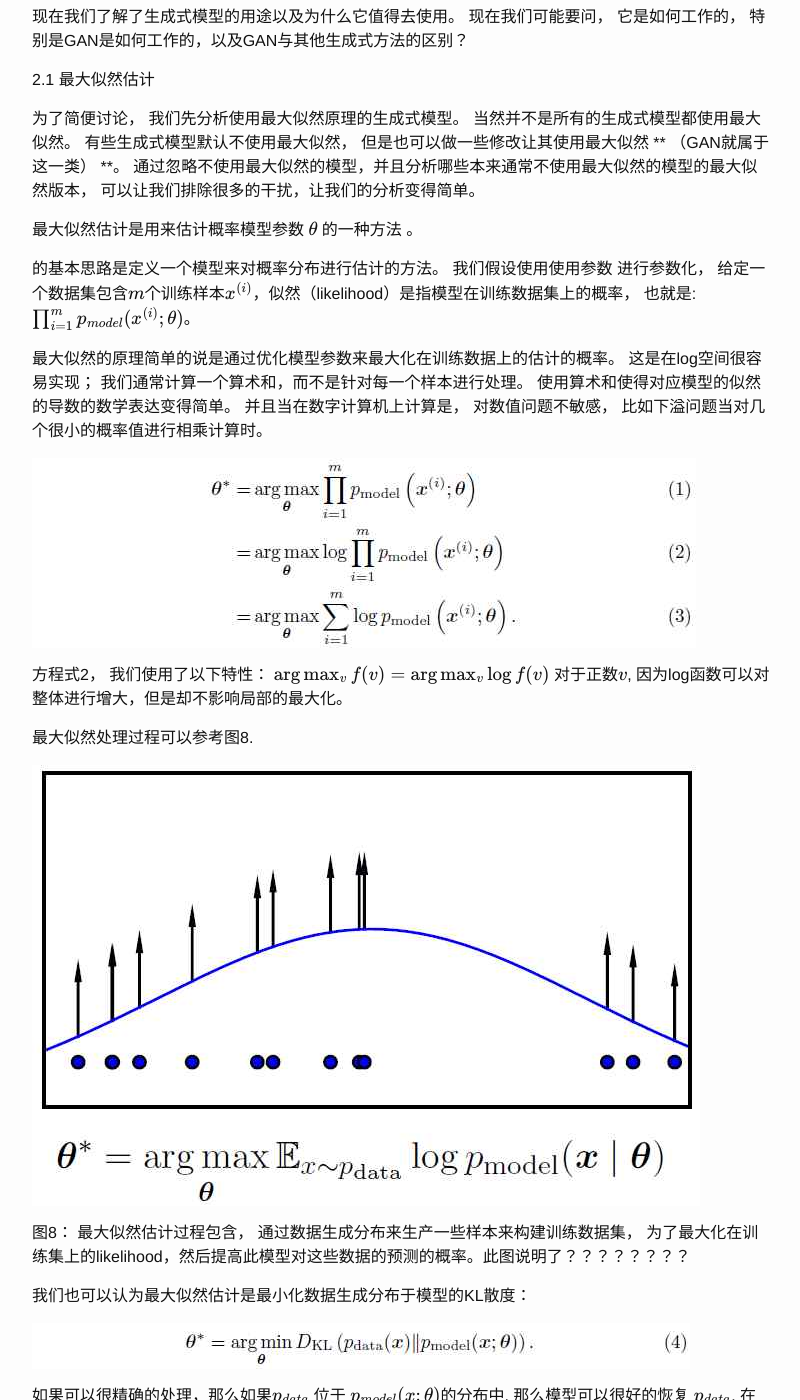
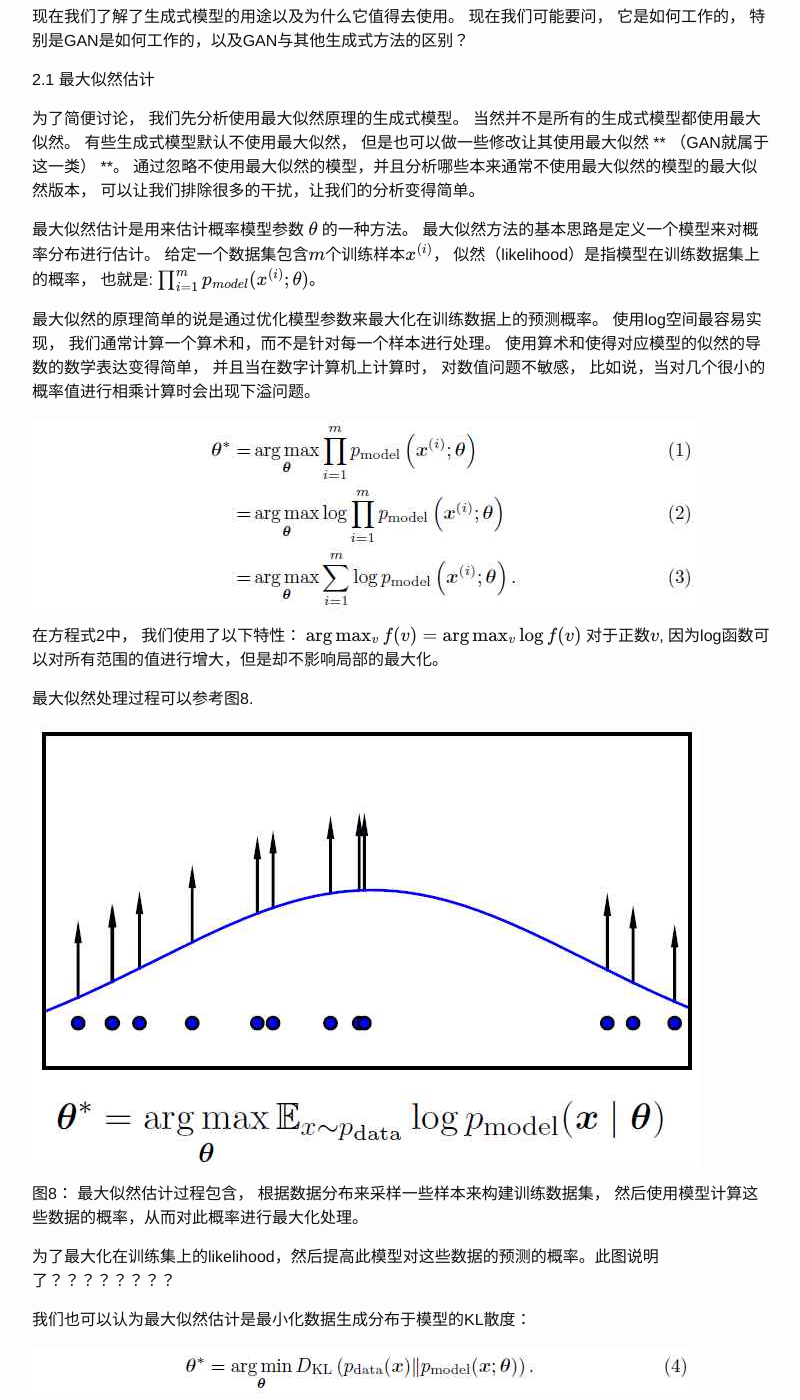
Before and after one commit to sinpycn/sinpycn.github.io, a Jekyll site: the page built from _posts/research/2017-04-29-NIPS2016 GAN Tutorial-:-How-do-generative-models-work.md, in a window 1280 px wide and 1400 px high, scrolled down 276 px. Shown: the whole window, without its empty margins (238-1038 px from the left). Built offline with Jekyll 4.4.1, drawn with Linux system fonts in a browser that asks for light colours; formulas are drawn with MathJax 3.

Commit message:
Update 2017-04-29-NIPS2016 GAN Tutorial-:-How-do-generative-models-work.md

```diff
--- a/_posts/research/2017-04-29-NIPS2016 GAN Tutorial-:-How-do-generative-models-work.md
+++ b/_posts/research/2017-04-29-NIPS2016 GAN Tutorial-:-How-do-generative-models-work.md
@@ -13,23 +13,27 @@ mathjax: true
 为了简便讨论， 我们先分析使用最大似然原理的生成式模型。 当然并不是所有的生成式模型都使用最大似然。 有些生成式模型默认不使用最大似然， 但是也可以做一些修改让其使用最大似然 ** （GAN就属于这一类） **。
 通过忽略不使用最大似然的模型，并且分析哪些本来通常不使用最大似然的模型的最大似然版本， 可以让我们排除很多的干扰，让我们的分析变得简单。
 
-最大似然估计是用来估计概率模型参数 $$\theta$$ 的一种方法 。
+最大似然估计是用来估计概率模型参数 $$\theta$$ 的一种方法。 最大似然方法的基本思路是定义一个模型来对概率分布进行估计。
+给定一个数据集包含$$m$$个训练样本$$x^{(i)}$$， 似然（likelihood）是指模型在训练数据集上的概率， 也就是: $$\prod_{i=1}^{m}p_{model}(x^{(i)};\theta)$$。
 
-的基本思路是定义一个模型来对概率分布进行估计的方法。 我们假设使用使用参数  进行参数化， 给定一个数据集包含$$m$$个训练样本$$x^{(i)}$$，似然（likelihood）是指模型在训练数据集上的概率， 也就是: $$\prod_{i=1}^{m}p_{model}(x^{(i)};\theta)$$。
-
-最大似然的原理简单的说是通过优化模型参数来最大化在训练数据上的估计的概率。 这是在log空间很容易实现；
-我们通常计算一个算术和，而不是针对每一个样本进行处理。 使用算术和使得对应模型的似然的导数的数学表达变得简单。
-并且当在数字计算机上计算是， 对数值问题不敏感， 比如下溢问题当对几个很小的概率值进行相乘计算时。
+最大似然的原理简单的说是通过优化模型参数来最大化在训练数据上的预测概率。 使用log空间最容易实现， 我们通常计算一个算术和，而不是针对每一个样本进行处理。 使用算术和使得对应模型的似然的导数的数学表达变得简单，
+并且当在数字计算机上计算时， 对数值问题不敏感， 比如说，当对几个很小的概率值进行相乘计算时会出现下溢问题。
 
 ![Equation 1,2,3](/images/201704/28/eq01.jpg)
 
-方程式2， 我们使用了以下特性： $$\arg \max_{v}f(v) = \arg \max_{v}\log f(v)$$ 对于正数$$v$$, 因为log函数可以对整体进行增大，但是却不影响局部的最大化。
+在方程式2中， 我们使用了以下特性： $$\arg \max_{v}f(v) = \arg \max_{v}\log f(v)$$ 对于正数$$v$$, 因为log函数可以对所有范围的值进行增大，但是却不影响局部的最大化。
 
 最大似然处理过程可以参考图8.
 
 ![Figure 8](/images/201704/28/fig08.jpg)
 
-图8： 最大似然估计过程包含， 通过数据生成分布来生产一些样本来构建训练数据集， 为了最大化在训练集上的likelihood，然后提高此模型对这些数据的预测的概率。此图说明了？？？？？？？？
+图8： 最大似然估计过程包含， 根据数据分布来采样一些样本来构建训练数据集， 然后使用模型计算这些数据的概率，从而对此概率进行最大化处理。
+
+
+
+
+
+为了最大化在训练集上的likelihood，然后提高此模型对这些数据的预测的概率。此图说明了？？？？？？？？
 
 我们也可以认为最大似然估计是最小化数据生成分布于模型的KL散度：
 
```
